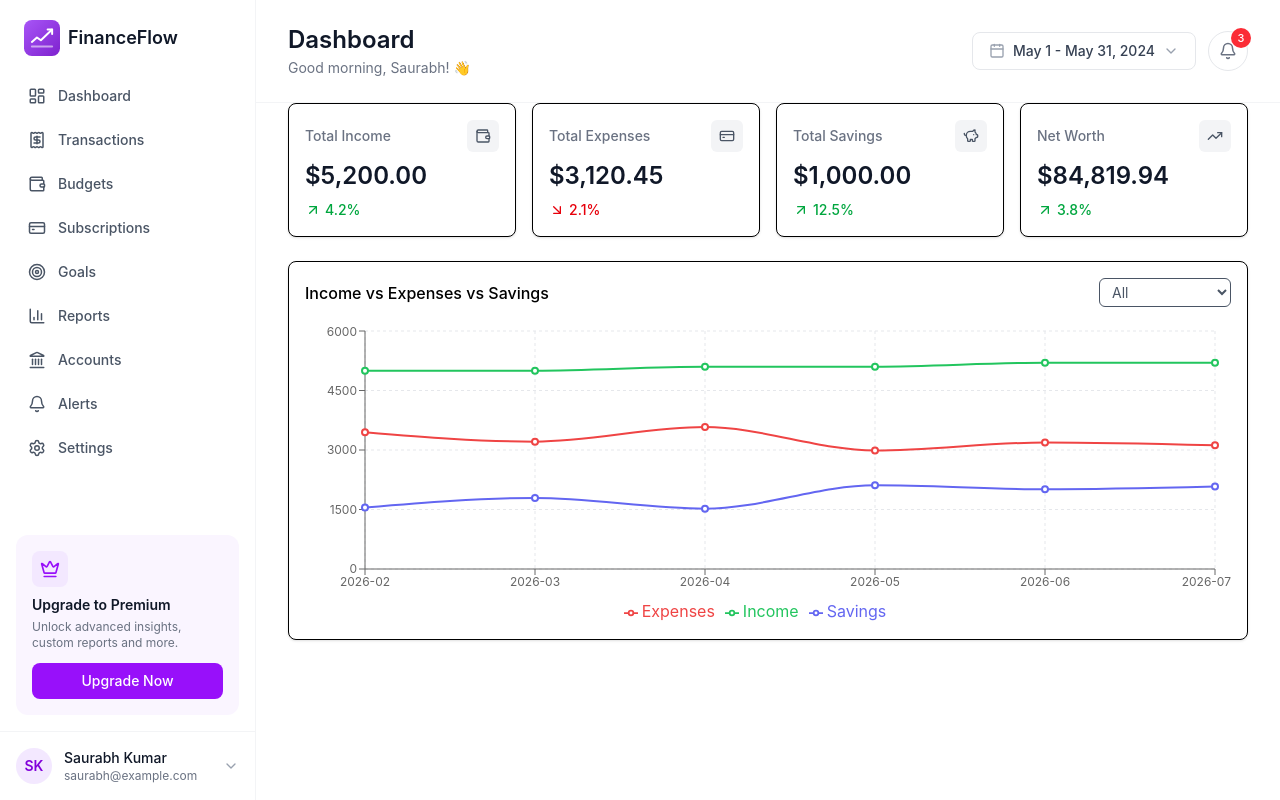
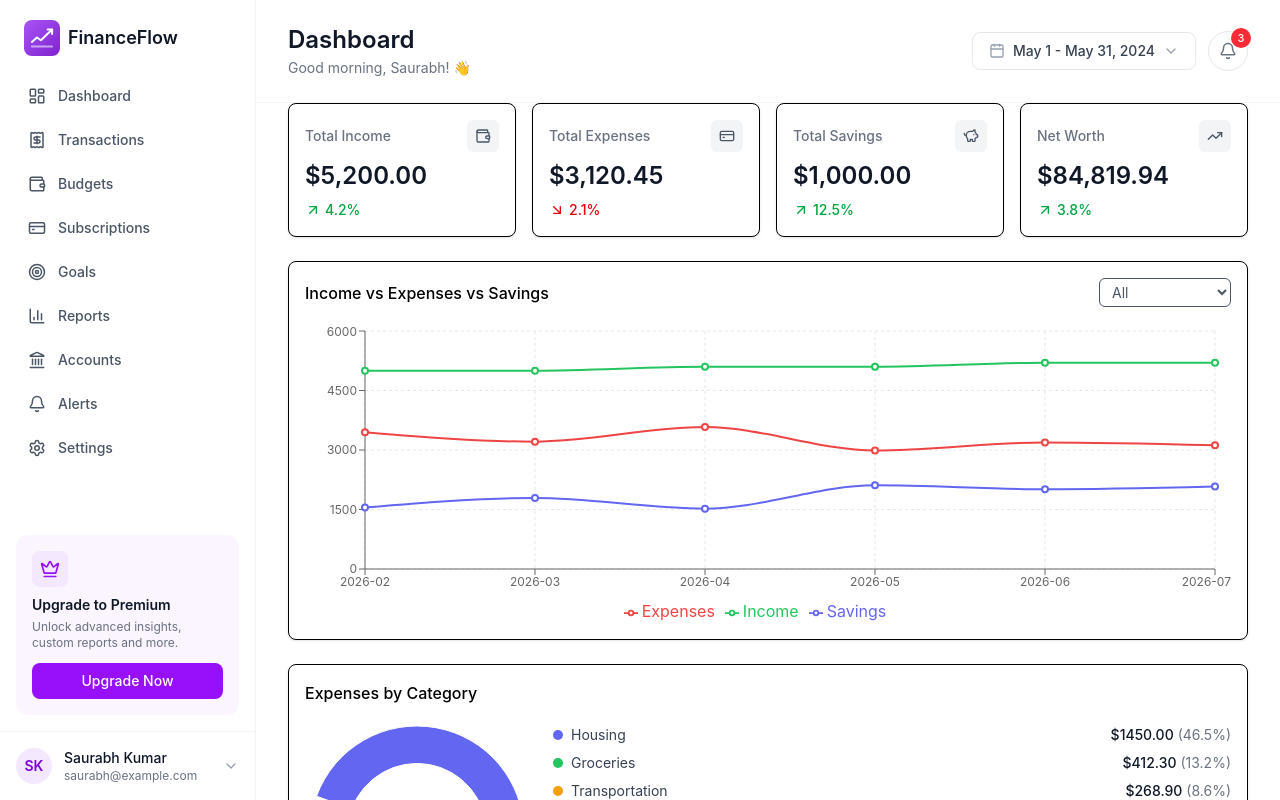
Before and after one commit to spkarthi/FinanceFlow, a React (Vite) app: page /dashboard in a window 1280 px wide. Built offline with nearby package versions, Linux system fonts and the light colour scheme.

Commit message:
Expenses by Category donut chart

```diff
--- /dev/null
+++ b/src/components/ExpensesByCategoryChart.jsx
@@ -0,0 +1,86 @@
+import { PieChart, Pie, Cell, ResponsiveContainer, Tooltip } from "recharts";
+import { Link } from "react-router-dom";
+import { useExpensesByCategory } from "../hooks/useExpensesByCategory";
+
+export default function ExpensesByCategoryChart() {
+  const { data, loading, error } = useExpensesByCategory();
+
+  if (loading) return <div className="h-80 animate-pulse rounded-lg border bg-gray-100" />;
+  if (error) return <p className="text-sm text-red-600">Couldn't load category breakdown</p>;
+
+  const { categories } = data;
+
+  // Computed from the category list itself rather than trusting a separate
+  // `totalExpenses` field — guarantees the center label always matches
+  // exactly what the donut + legend show, even if they ever drift.
+  const total = categories.reduce((sum, c) => sum + c.amount, 0);
+
+  return (
+    <div className="rounded-lg border bg-white p-4 shadow-sm">
+      <h2 className="mb-4 font-medium">Expenses by Category</h2>
+
+      <div className="flex items-center gap-6">
+        {/* Donut + center label */}
+        <div className="relative h-56 w-56 shrink-0">
+          <ResponsiveContainer width="100%" height="100%">
+            <PieChart>
+              <Pie
+                data={categories}
+                dataKey="amount"
+                nameKey="category"
+                innerRadius="65%"
+                outerRadius="100%"
+                paddingAngle={2}
+              >
+                {categories.map((c) => (
+                  <Cell key={c.category} fill={c.color} />
+                ))}
+              </Pie>
+              <Tooltip
+                formatter={(value, name) => [`$${value.toFixed(2)}`, name]}
+              />
+            </PieChart>
+          </ResponsiveContainer>
+
+          {/* Recharts has no native center-label support for donuts,
+              so this is an absolutely-positioned overlay sitting on
+              top of the chart rather than part of the SVG itself. */}
+          <div className="pointer-events-none absolute inset-0 flex flex-col items-center justify-center">
+            <span className="text-xs text-gray-500">Total</span>
+            <span className="text-xl font-semibold text-gray-900">
+              ${total.toLocaleString(undefined, { minimumFractionDigits: 2, maximumFractionDigits: 2 })}
+            </span>
+          </div>
+        </div>
+
+        {/* Side legend */}
+        <ul className="flex-1 space-y-2">
+          {categories.map((c) => (
+            <li key={c.category} className="flex items-center justify-between text-sm">
+              <div className="flex items-center gap-2">
+                <span
+                  className="h-2.5 w-2.5 rounded-full"
+                  style={{ backgroundColor: c.color }}
+                />
+                <span className="text-gray-700">{c.category}</span>
+              </div>
+              <div className="text-right text-gray-500">
+                <span className="font-medium text-gray-900">
+                  ${c.amount.toFixed(2)}
+                </span>{" "}
+                <span>({c.percent.toFixed(1)}%)</span>
+              </div>
+            </li>
+          ))}
+        </ul>
+      </div>
+
+      <Link
+        to="/reports"
+        className="mt-4 inline-block text-sm font-medium text-indigo-600 hover:text-indigo-700"
+      >
+        View full report →
+      </Link>
+    </div>
+  );
+}
--- a/src/hooks/useExpensesByCategory.js
+++ b/src/hooks/useExpensesByCategory.js
@@ -1,4 +1,4 @@
-import {useAsyncData} from "./useAsyncData";
+import useAsyncData from "./useAsyncData";
 import {fetchExpensesByCategory} from "./mockFetchers";
 
 export function useExpensesByCategory() {
--- a/src/routes/Dashboard.jsx
+++ b/src/routes/Dashboard.jsx
@@ -1,8 +1,10 @@
 import SpendingChart from "../components/SpendingChart";
 import SummaryCards from "../components/SummaryCards";
+import ExpensesByCategoryChart from "../components/ExpensesByCategoryChart";
 export default function Dashboard() {
   return (<div className="space-y-6">
       <SummaryCards />
       <SpendingChart />
+      <ExpensesByCategoryChart />
     </div>);
 }
```
